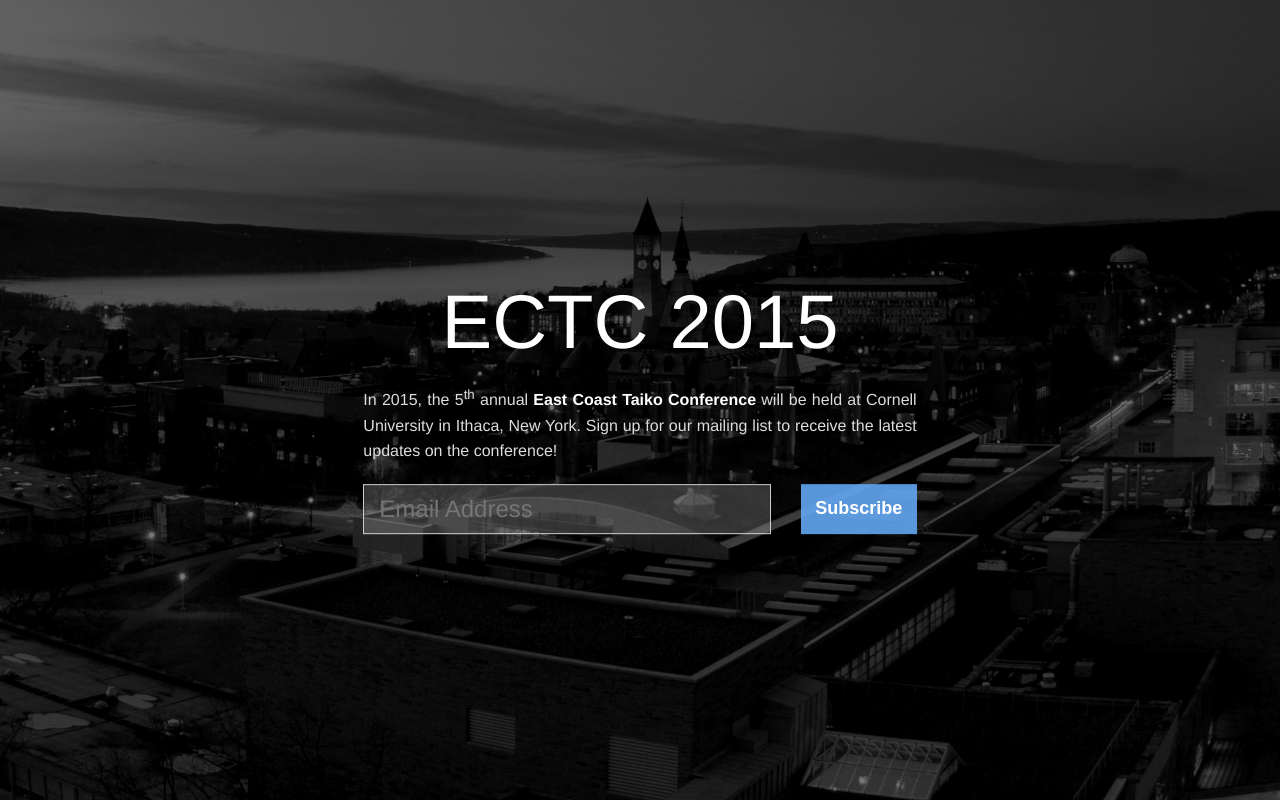
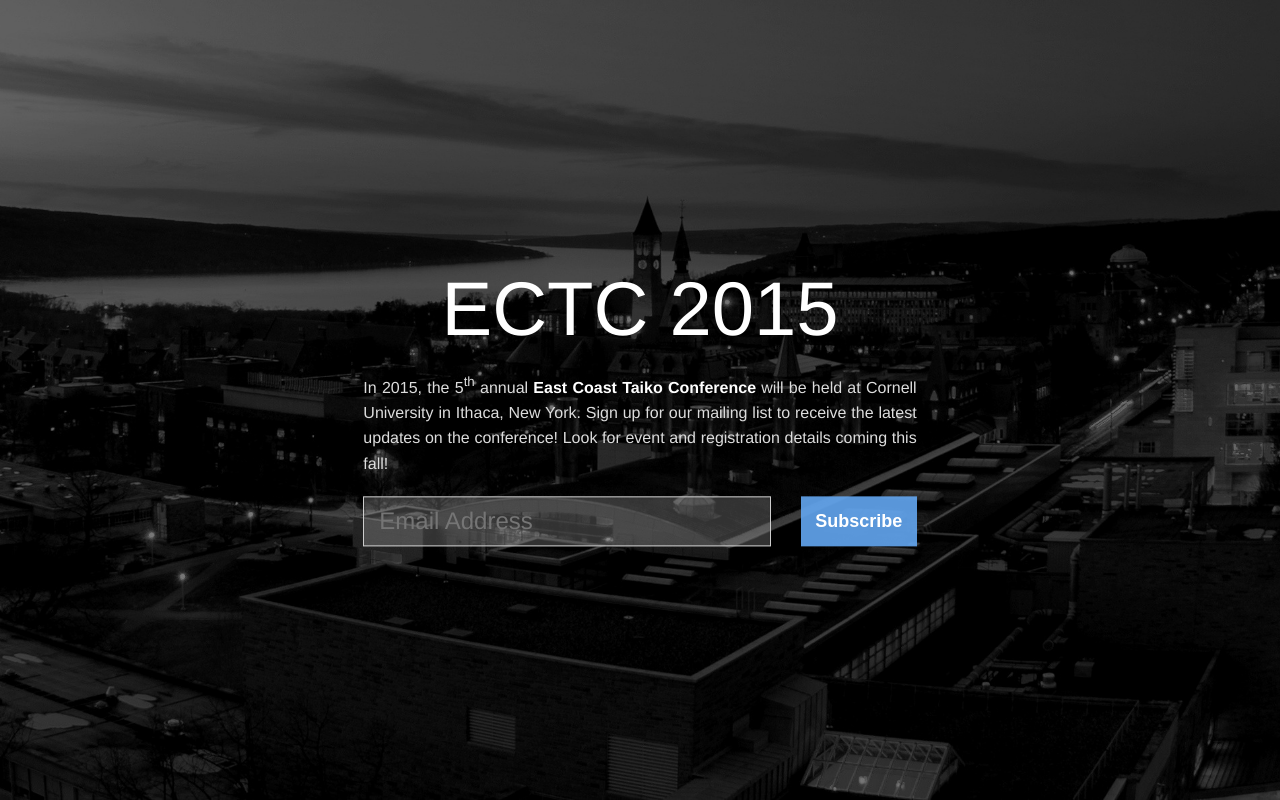
Before and after one commit to charleslai/ectc-2015, a plain HTML site: page index.html in a window 1280 px wide. Drawn offline with Linux system fonts and the light colour scheme.

Commit message:
Added site meta data and google tracking code.

```diff
--- a/index.html
+++ b/index.html
@@ -4,6 +4,9 @@
     <meta charset="utf-8" />
     <meta name="viewport" content="width=device-width, initial-scale=1.0" />
     <title>East Coast Taiko Conference 2015</title>
+    <meta name='description' content='The 5th annual East Coast Taiko Conference will be held in early 2015 at Cornell University in Ithaca, New York.'/>
+    <meta name='author' content='Cornell Yamatai, ectc2015@gmail.com' />
+    <meta name='keywords' content='ECTC, East Coast Taiko Conference, ECTC 2015, East Coast Taiko, taiko, drumming, Cornell Yamatai, Yamatai'/>
     <link rel="stylesheet" href="css/foundation.css" />
     <link rel="stylesheet" href="css/custom_styles.css" />
     <script src="js/vendor/modernizr.js"></script>
@@ -17,7 +20,7 @@
         </div>
         <div class="row">
           <div class="large-7 medium-8 small-centered columns text-justify description">
-            <p>In 2015, the 5<sup>th</sup> annual <strong>East Coast Taiko Conference</strong> will be held at Cornell University in Ithaca, New York. Sign up for our mailing list to receive the latest updates on the conference!</p>
+            <p>In 2015, the 5<sup>th</sup> annual <strong>East Coast Taiko Conference</strong> will be held at Cornell University in Ithaca, New York. Sign up for our mailing list to receive the latest updates on the conference! Look for event and registration details coming this fall!</p>
           </div>
         </div>
         <div class="row">
@@ -78,5 +81,15 @@
         }
       }
     </script>
+    <script>
+  (function(i,s,o,g,r,a,m){i['GoogleAnalyticsObject']=r;i[r]=i[r]||function(){
+  (i[r].q=i[r].q||[]).push(arguments)},i[r].l=1*new Date();a=s.createElement(o),
+  m=s.getElementsByTagName(o)[0];a.async=1;a.src=g;m.parentNode.insertBefore(a,m)
+  })(window,document,'script','//www.google-analytics.com/analytics.js','ga');
+
+  ga('create', 'UA-51792741-1', 'ectc2015.com');
+  ga('send', 'pageview');
+
+</script>
   </body>
 </html>
```
